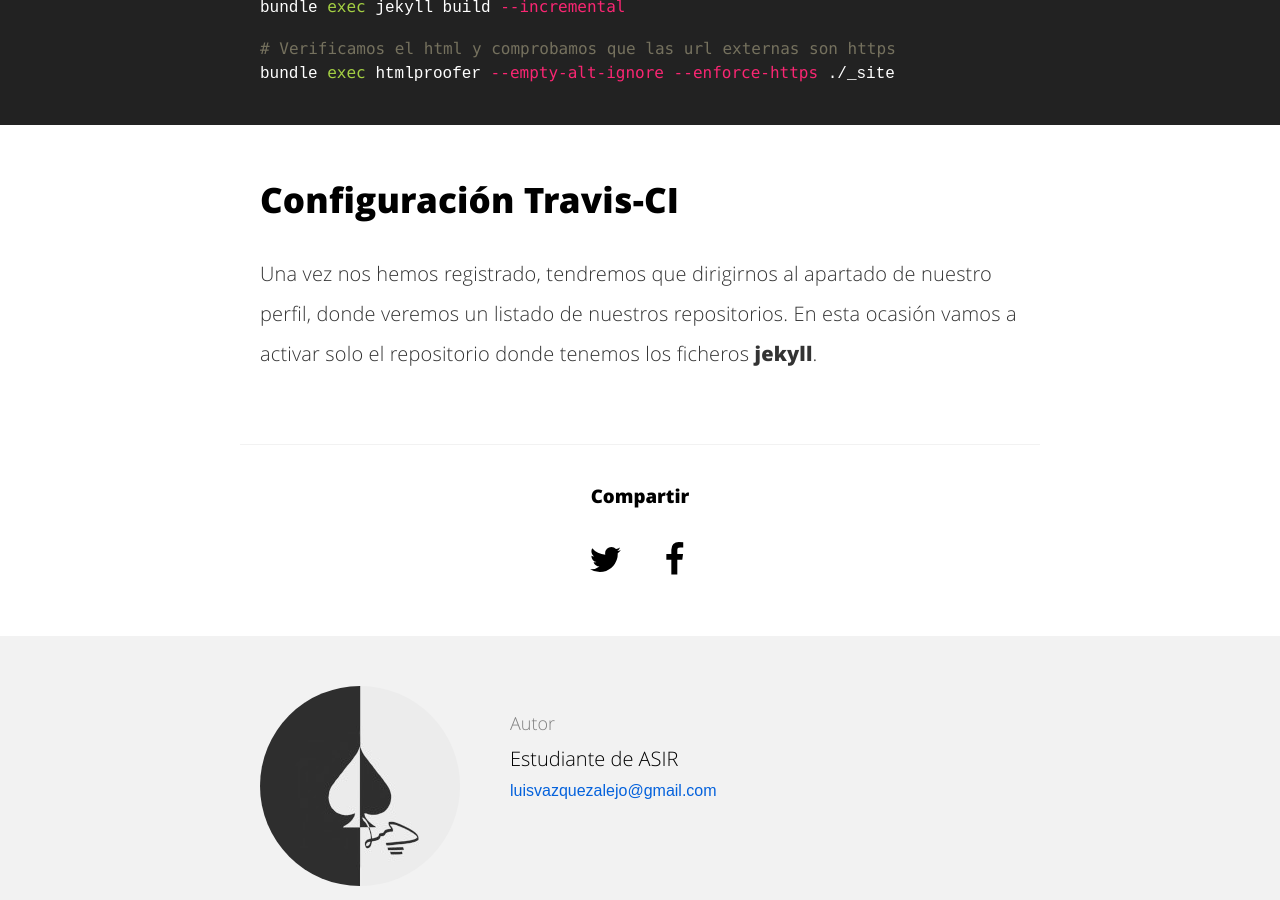
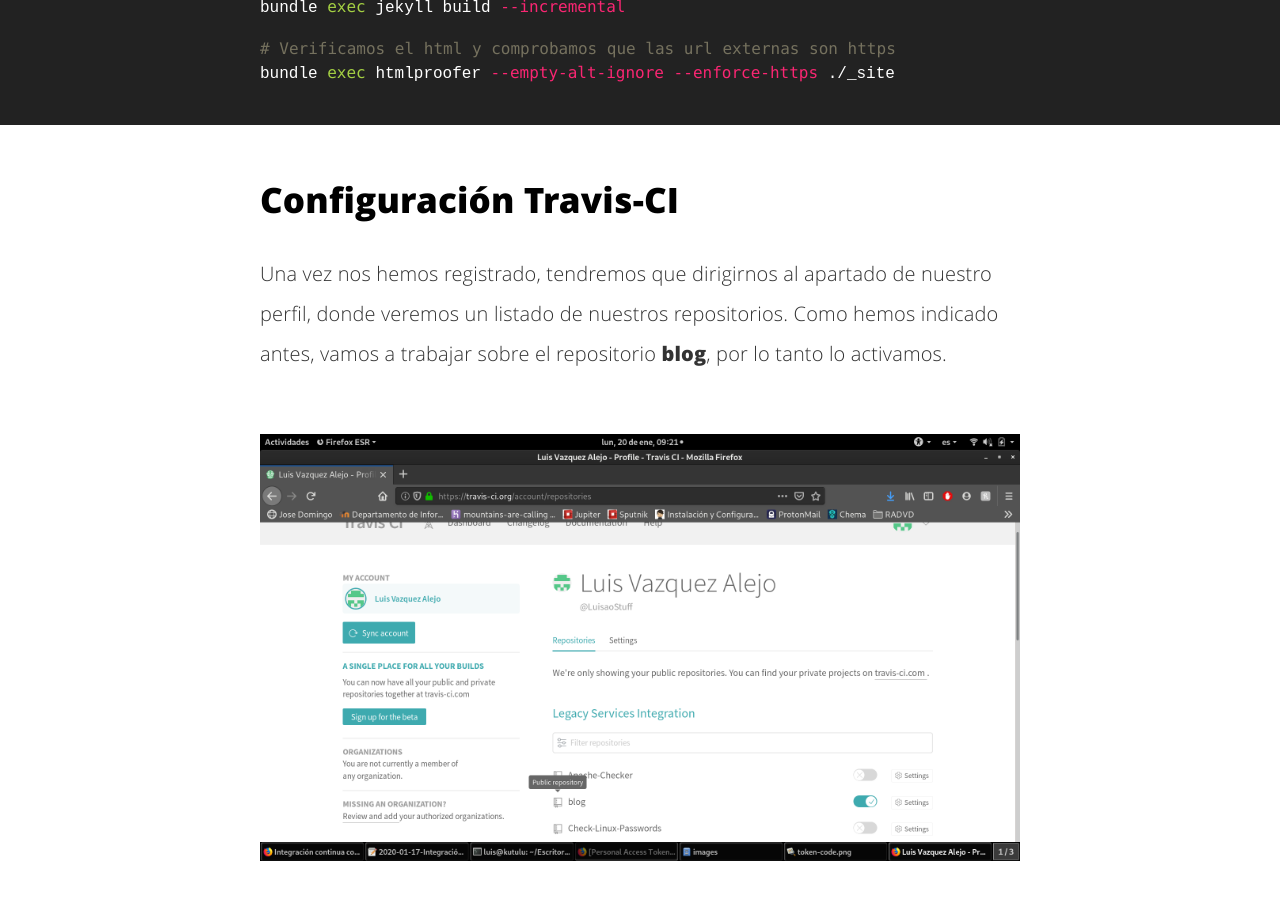
Before and after one commit to LuisaoStuff/blog, a Jekyll site: the page built from _posts/2020-01-17-Integración-continua-con-Jekyll.markdown, in a window 1280 px wide and 900 px high, scrolled down 3871 px. Built offline with Jekyll 4.4.1, drawn with Linux system fonts in a browser that asks for light colours; our own code applies the rules of GitHub Pages for plain Markdown files; some of the changed text lies outside the part shown.

Commit message:
Actualizo post de integración continua y añado imágenes

```diff
--- a/_posts/2020-01-17-Integración-continua-con-Jekyll.markdown
+++ b/_posts/2020-01-17-Integración-continua-con-Jekyll.markdown
@@ -79,4 +79,28 @@
 
 ## Configuración Travis-CI
 
-Una vez nos hemos registrado, tendremos que dirigirnos al apartado de nuestro perfil, donde veremos un listado de nuestros repositorios. En esta ocasión vamos a activar solo el repositorio donde tenemos los ficheros **jekyll**.
+Una vez nos hemos registrado, tendremos que dirigirnos al apartado de nuestro perfil, donde veremos un listado de nuestros repositorios. Como hemos indicado antes, vamos a trabajar sobre el repositorio **blog**, por lo tanto lo activamos.
+
+<a href="/images/activate-repository.png"><img src="/images/activate-repository.png" /></a>
+
+Vamos a necesitar un **access token**, por lo que nos dirigimos a nuestra cuenta de *github* y seguimos estos pasos. Accedemos a *settings*
+
+<a href="/images/settings.png"><img src="/images/settings.png" /></a>
+
+*Developer settings*
+
+<a href="/images/developer-settings.png"><img src="/images/developer-settings.png" /></a>
+
+*Personal access token*
+
+<a href="/images/Personal-access-token.png"><img src="/images/Personal-access-token.png" /></a>
+
+Marcamos las siguientes *opciones*
+
+<a href="/images/token-options.png"><img src="/images/token-options.png" /></a>
+
+Copiamos el código generado y lo introducimos en Travis.
+
+<a href="/images/token-code.png"><img src="/images/token-code.png" /></a>
+
+<a href="/images/travis-token.png"><img src="/images/travis-token.png" /></a>
```
Also changed, not shown: images/Captura de pantalla de 2020-01-20 09-15-01.png (added), images/Personal-access-token.png (added), images/activate-repository.png (added), images/developer-settings.png (added), images/settings.png (added), images/token-code.png (added), images/token-options.png (added), images/travis-token.png (added).
